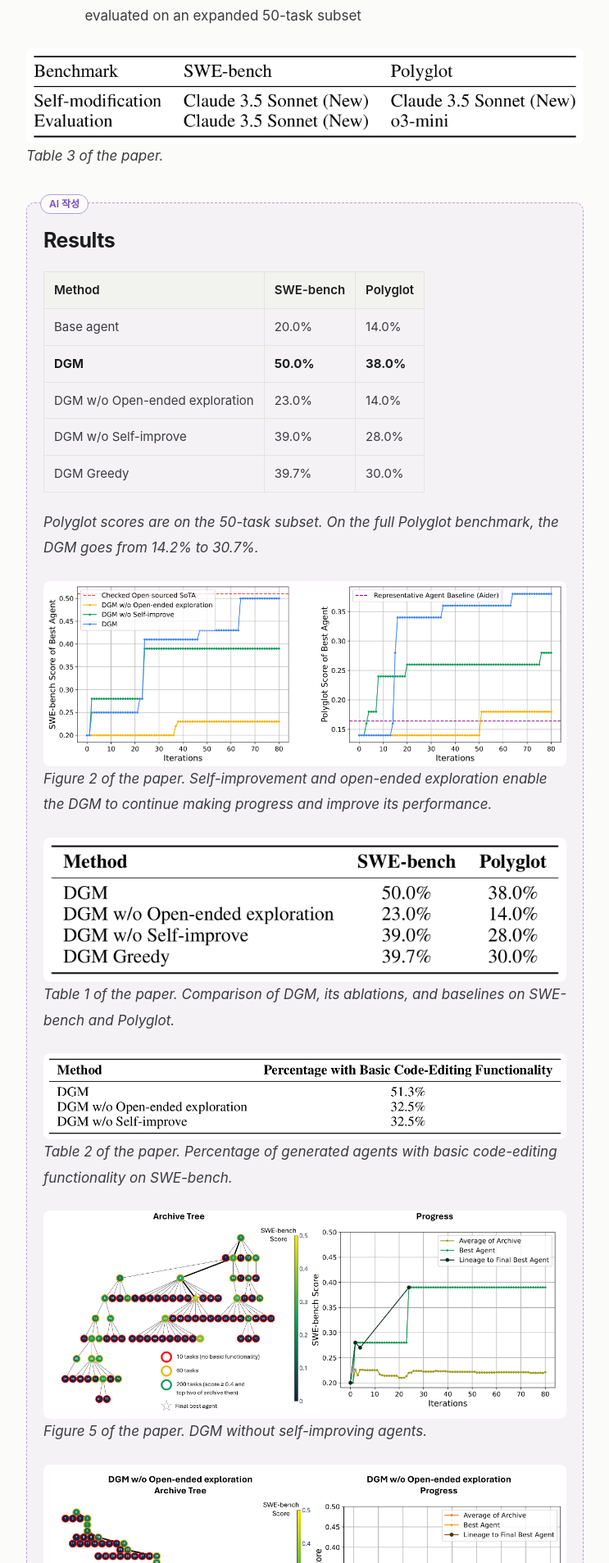
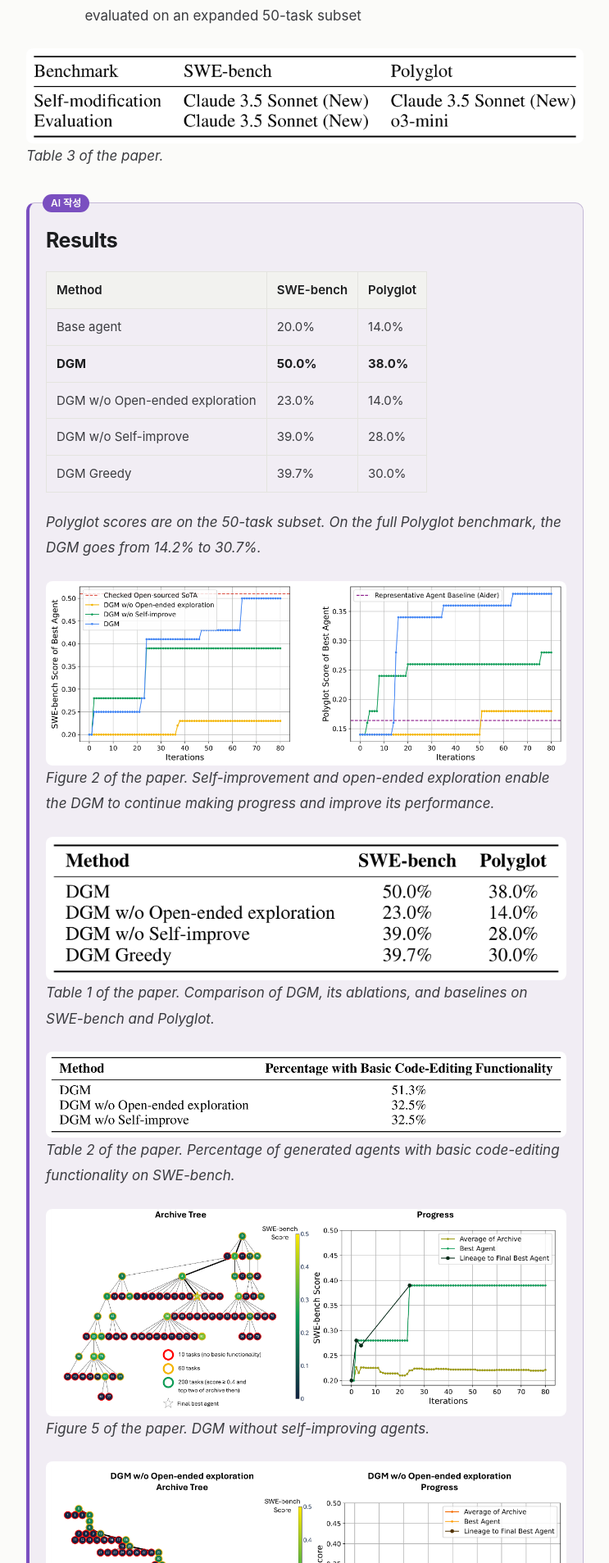
Before and after one commit to onsidequest/onsidequest.github.io, a Jekyll site: the page built from _posts/2026-11-02-dgm.md, in a window 1280 px wide. Shown: the part 4402-6309 px from the top of the page at 82% size, without its empty margins (268-1011 px from the left). Built offline with Jekyll 4.4.1, drawn with Linux system fonts in a browser that asks for light colours; some web fonts are replaced; comment, search, counter and statistics services are not loaded.

Commit message:
Make the AI-written block easier to see with a solid side bar
Co-Authored-By: Claude Opus 5.5 <noreply@anthropic.com>

```diff
--- a/assets/css/main.css
+++ b/assets/css/main.css
@@ -400,9 +400,10 @@ button:focus-visible {
   position: relative;
   margin: 2.4em 0 1.4em;
   padding: 28px 20px 4px;
-  border: 1px dashed color-mix(in srgb, var(--hl-builtin) 45%, var(--border));
+  border: 1px solid color-mix(in srgb, var(--hl-builtin) 30%, var(--border));
+  border-left: 4px solid var(--hl-builtin);
   border-radius: 10px;
-  background: color-mix(in srgb, var(--hl-builtin) 5%, var(--bg));
+  background: color-mix(in srgb, var(--hl-builtin) 8%, var(--bg));
 }
 
 .prose .ai-written::before {
@@ -411,10 +412,9 @@ button:focus-visible {
   top: -11px;
   left: 16px;
   padding: 1px 10px;
-  border: 1px solid color-mix(in srgb, var(--hl-builtin) 45%, var(--border));
   border-radius: 999px;
-  background: var(--bg);
-  color: var(--hl-builtin);
+  background: var(--hl-builtin);
+  color: var(--bg);
   font-size: 12px;
   font-weight: 600;
   line-height: 1.6;
```
